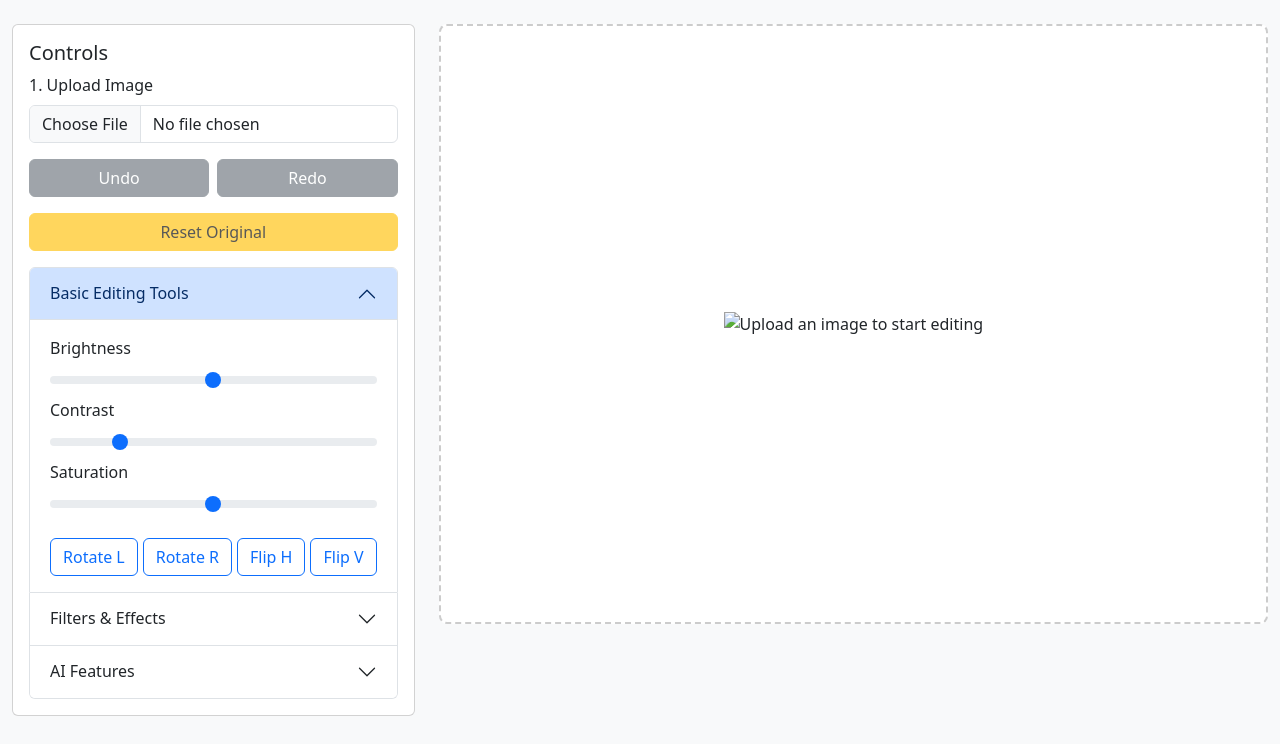
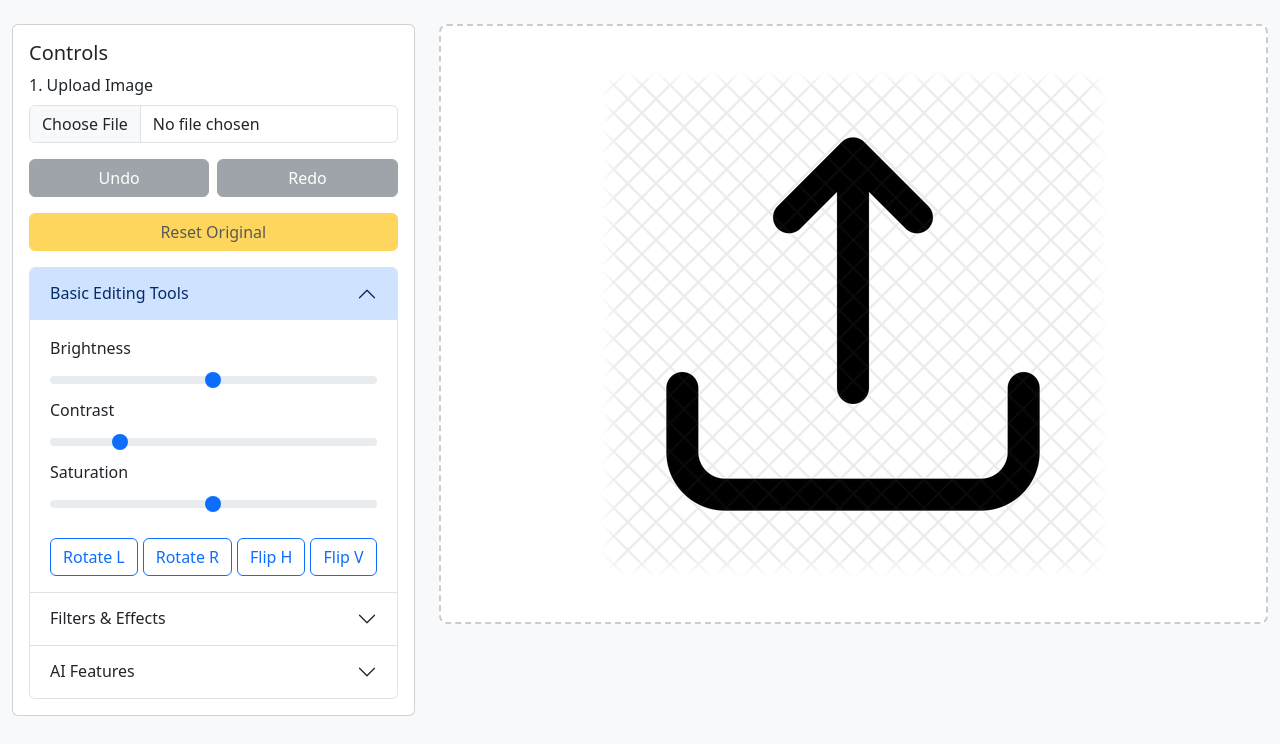
Before and after one commit to rayhannasrulloh/Mini-Adobe-AI, a Flask app: page / in a window 1280 px wide. Shown: the part 56-800 px from the top of the page. Run offline with Flask 3, Linux system fonts and the light colour scheme; some libraries are stand-ins or nearby versions.

Commit message:
Add initial upload image placeholder and Upload.png file

```diff
--- a/templates/index.html
+++ b/templates/index.html
@@ -102,7 +102,7 @@
                     <div id="spinner" class="spinner-border text-primary" role="status" style="display: none;">
                         <span class="visually-hidden">Loading...</span>
                     </div>
-                    <img id="imageCanvas" src="" alt="Upload an image to start editing" class="img-fluid">
+                    <img id="imageCanvas" src="Upload.png" alt="Upload an image to start editing" class="img-fluid">
                 </div>
             </div>
         </div>
```
Also changed, not shown: templates/Upload.png (added).
